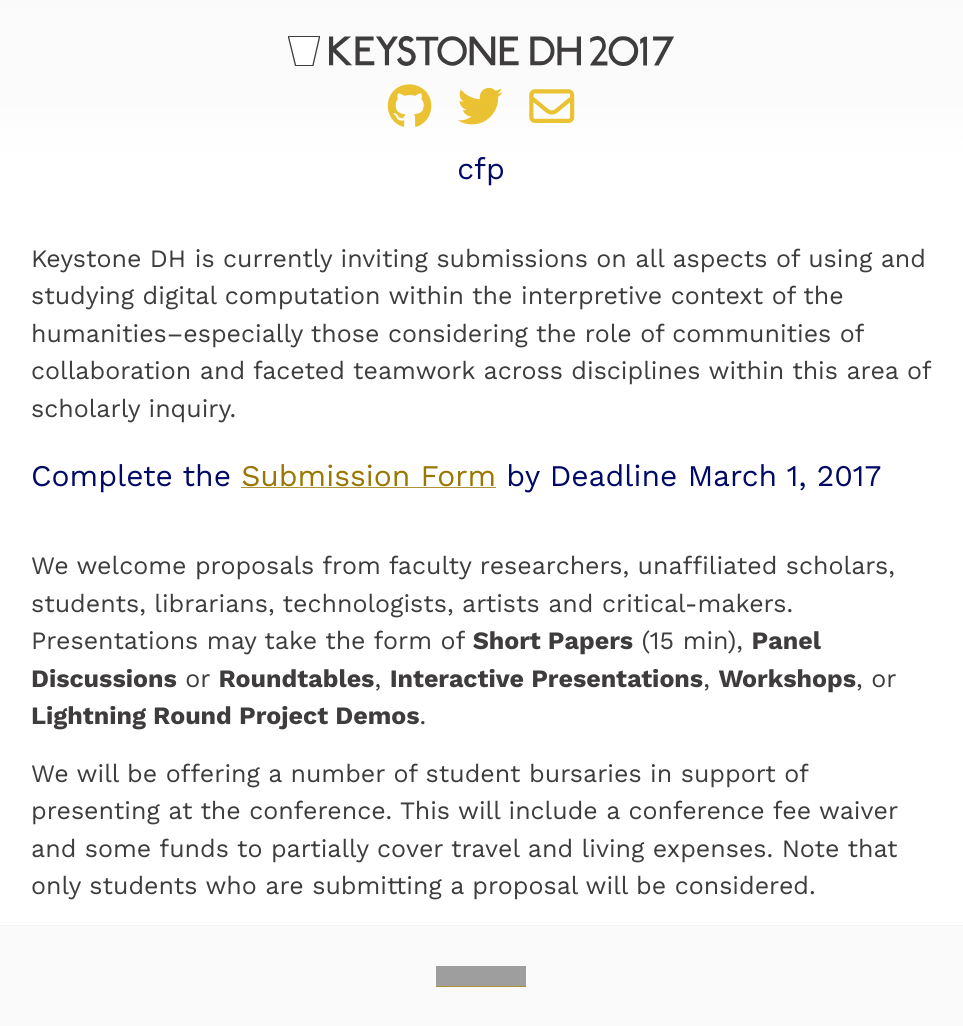
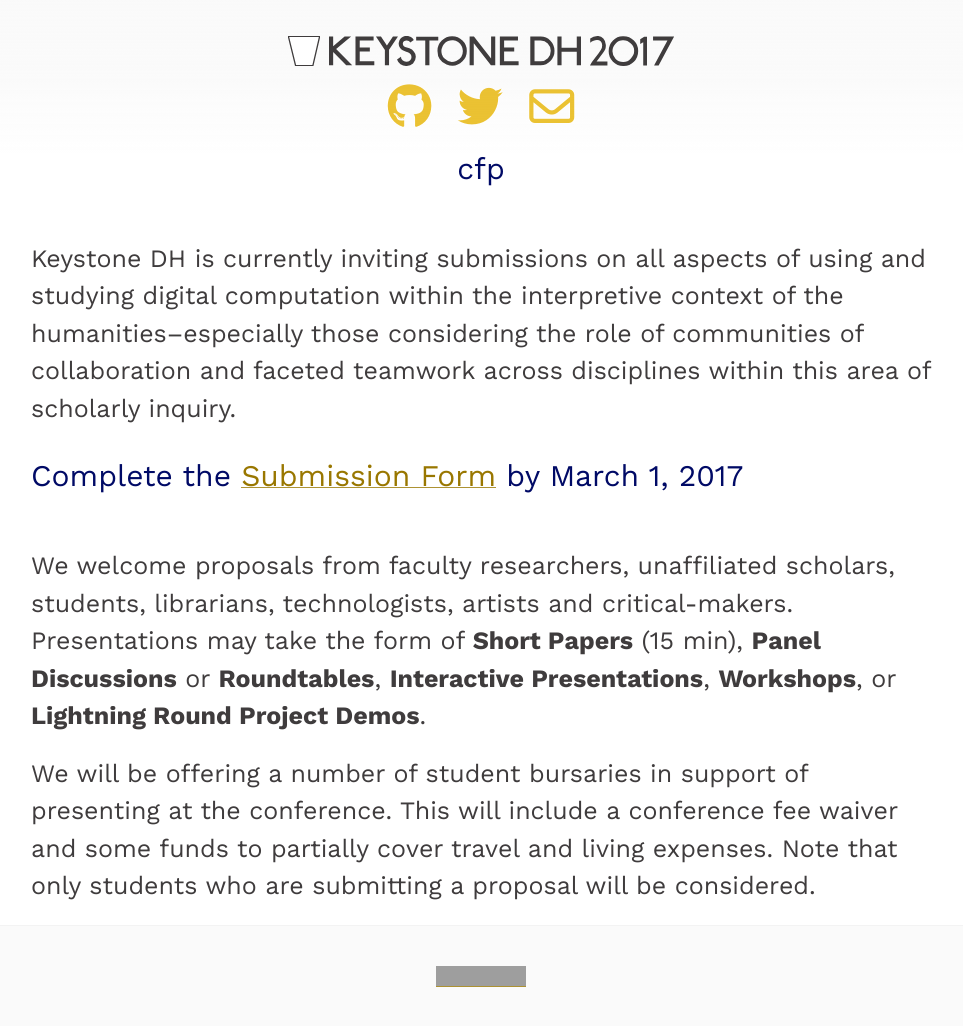
Before and after one commit to histlib/2017, a Jekyll site: the page built from cfp.md, in a window 1280 px wide and 1032 px high. Shown: the top 1026 px of the window, without its empty margins (159-1122 px from the left). Built offline with Jekyll 4.4.1, drawn with Linux system fonts in a browser that asks for light colours; nearby versions of some CDN libraries; grey boxes are pictures that could not be loaded.

Commit message:
typo cfp

```diff
--- a/cfp.md
+++ b/cfp.md
@@ -9,7 +9,7 @@
 Keystone DH is currently inviting submissions on all aspects of using and studying digital computation within the interpretive context of the humanities--especially those considering the role of communities of collaboration and faceted teamwork across disciplines within this area of scholarly inquiry.
 <br/>
 
-## Complete the [Submission Form](https://goo.gl/forms/4UEJxLsn8XatkC773){:target="_blank"} by Deadline March 1, 2017
+## Complete the [Submission Form](https://goo.gl/forms/4UEJxLsn8XatkC773){:target="_blank"} by March 1, 2017
 
 <br/>
 We welcome proposals from faculty researchers, unaffiliated scholars, students, librarians, technologists, artists and critical-makers. Presentations may take the form of **Short Papers** (15 min), **Panel Discussions** or **Roundtables**, **Interactive Presentations**, **Workshops**, or **Lightning Round Project Demos**.
```
